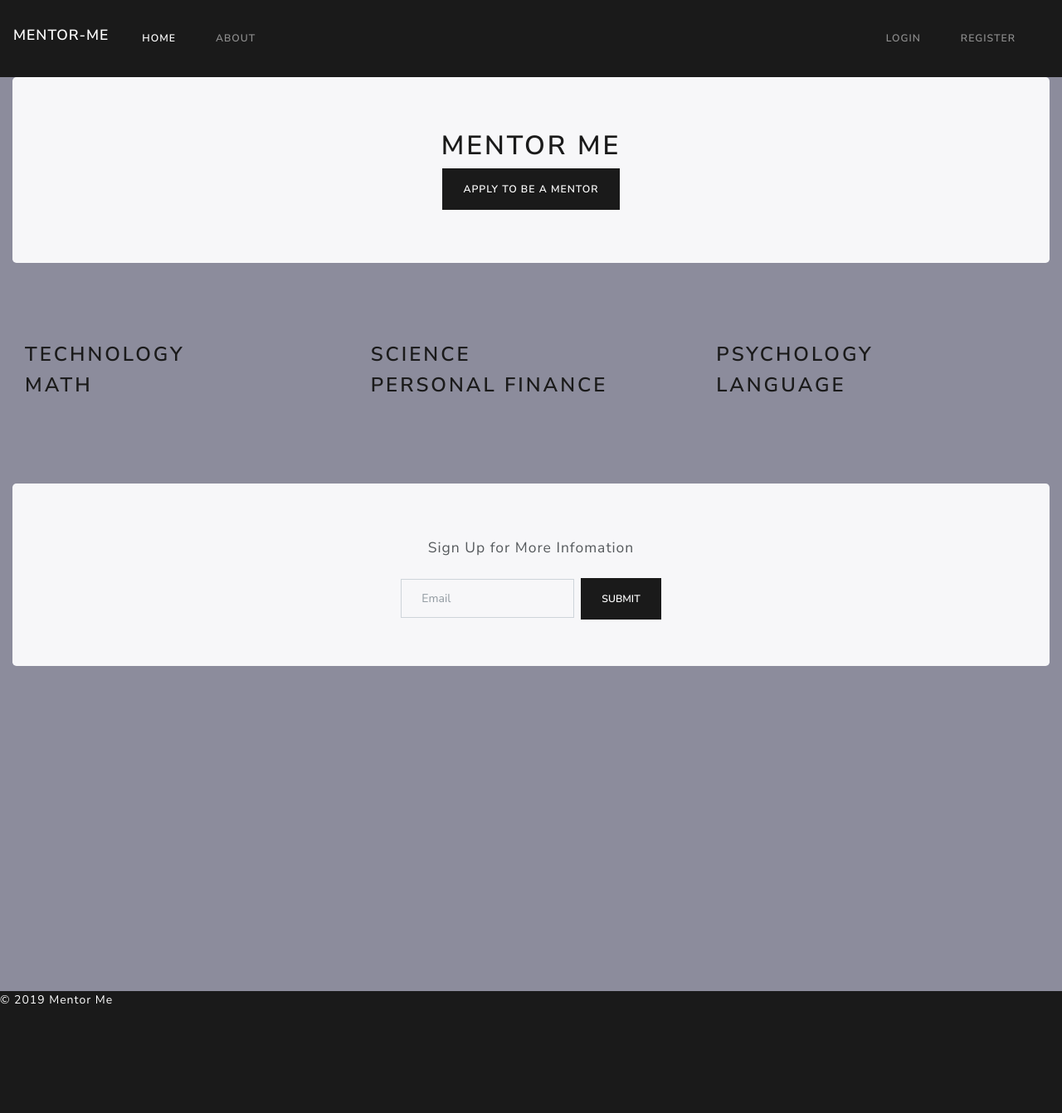
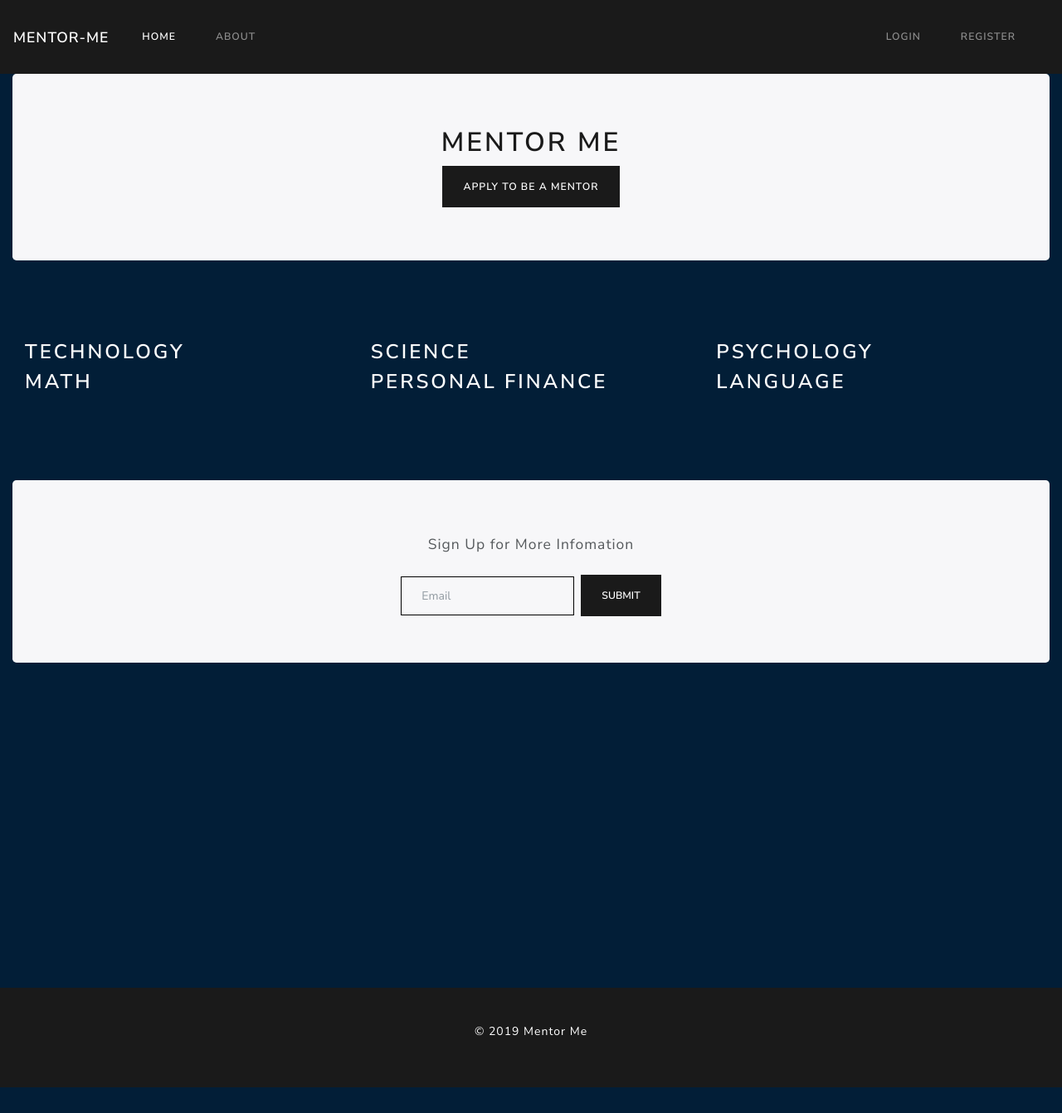
Before and after one commit to liyaSileshi/mentor_me, a Flask app: page / in a window 1280 px wide. Shown: the whole page at 83% size. After the commit the page ends 1311 px from the top, so only its background shows below. Run offline with Flask 2, Linux system fonts and the light colour scheme; some libraries are stand-ins or nearby versions.

Commit message:
css styles

```diff
--- a/static/css/styles.css
+++ b/static/css/styles.css
@@ -1,8 +1,14 @@
 body{
-    background-color:#8c8c9c;
+    background-color:#021e37;
 }
 .footer{
     background-color: #1a1a1a;
     margin-top:28em;
-    padding-bottom: 9em;
+    height:120px;
+    display: flex;
+    align-items: center;
+    justify-content: center;
 }
+.subject h3{
+    color: white;
+}
--- a/templates/base.html
+++ b/templates/base.html
@@ -17,7 +17,7 @@
 
   <!-- NAVBAR -->
   <nav class="navbar navbar-expand-lg navbar-dark bg-primary">
-    <a class="navbar-brand" href="/" style='padding-bottom: 0.75em;'>Mentor-Me</a>
+    <a class="navbar-brand" href="/">Mentor-Me</a>
     <div class="navbar-nav mr-auto" style="display:flex; align-content: center; font-weight: 900;">
       <a class="nav-item nav-link active" href="{{ url_for('index') }}">Home <span class="sr-only">(current)</span></a>
       <a class="nav-item nav-link" href="{{ url_for('about') }}">About</a>
@@ -43,9 +43,11 @@
 
   <!-- FOOTER -->
   <div class="text-white footer" id='footer'>
-    <div class="mt-0">
-      &copy; 2019 Mentor Me
-    </div>
+    <p>
+        &copy; 2019 Mentor Me
+    </p>
+
+
   </div>
 
     <!-- Latest compiled and minified JavaScript -->
--- a/templates/index.html
+++ b/templates/index.html
@@ -13,7 +13,7 @@
 
 <!-- BENEFITS -->
 <div class="container-fluid mb-5 mt-5">
-    <div class='pb-5 pt-5'>
+    <div class='pb-5 pt-5 subject'>
         <div class="row">
         <div class="col-md-4">
             <a href='/mentors'>
@@ -61,7 +61,7 @@
   <p class="lead mb-4">Sign Up for More Infomation</p>
   <div class="d-flex justify-content-center">
     <form action="#" class='form-inline'>
-      <input type="text" class="form-control mb-2 mr-sm-2" placeholder="Email" data-toggle="tooltip" data-placement="top" title="Enter your email"/>
+      <input type="text" class="form-control mb-2 mr-sm-2" placeholder="Email" data-toggle="tooltip" data-placement="top" title="Enter your email" style="border: 1px solid black;"/>
       <button type="submit" class="btn btn-primary mb-2" >Submit</button>
     </form>
   </div>
```
